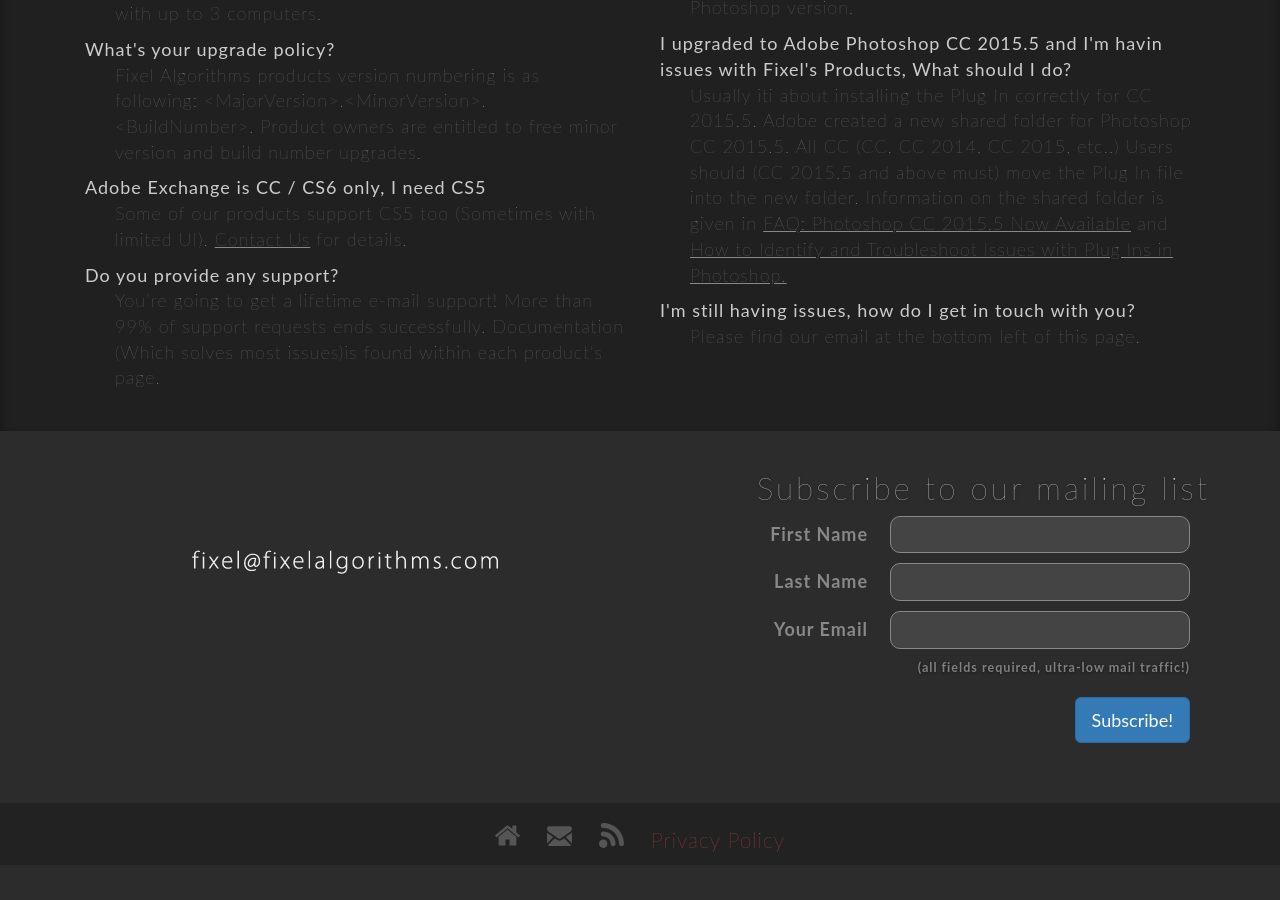
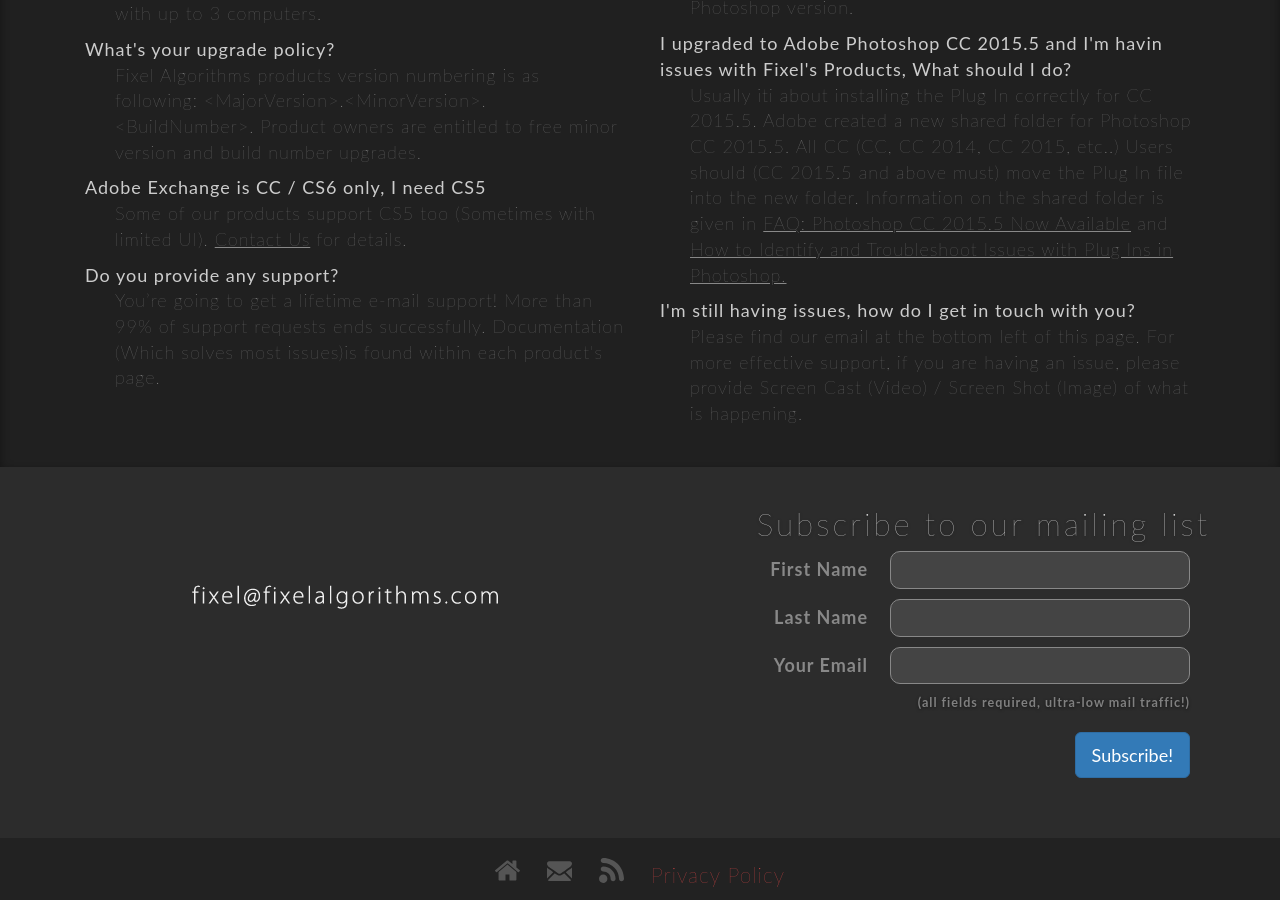
Before and after one commit to FixelAlgorithmsTeam/fixel, a Jekyll site: the page built from support/index.html, in a window 1280 px wide and 900 px high, scrolled down 1012 px. Built offline with Jekyll 4.4.1, drawn with Linux system fonts in a browser that asks for light colours; nearby versions of some CDN libraries; comment, search, counter and statistics services are not loaded; before the commit the page ends 1877 px from its top, so only the background shows below that.

Commit message:
Update index.html
Added some text.

```diff
--- a/support/index.html
+++ b/support/index.html
@@ -84,7 +84,7 @@
 						</div>
 						<div class="def">
 							<dt>I'm still having issues, how do I get in touch with you?</dt>
-							<dd>Please find our email at the bottom left of this page.</dd>
+							<dd>Please find our email at the bottom left of this page. For more effective support, if you are having an issue, please provide Screen Cast (Video) / Screen Shot (Image) of what is happening.</dd>
 						</div>
 					</dl>
 				</div>
```
